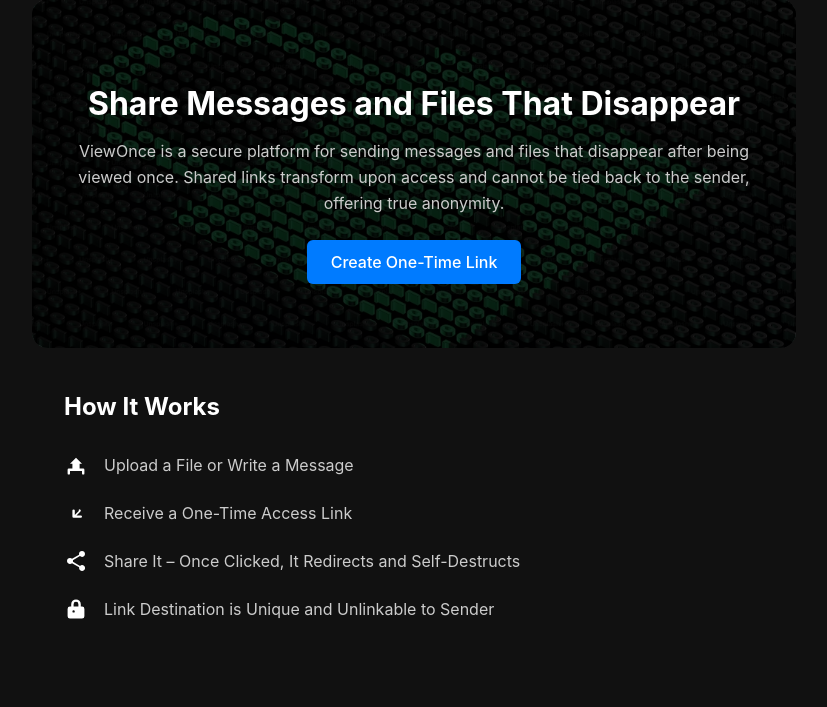
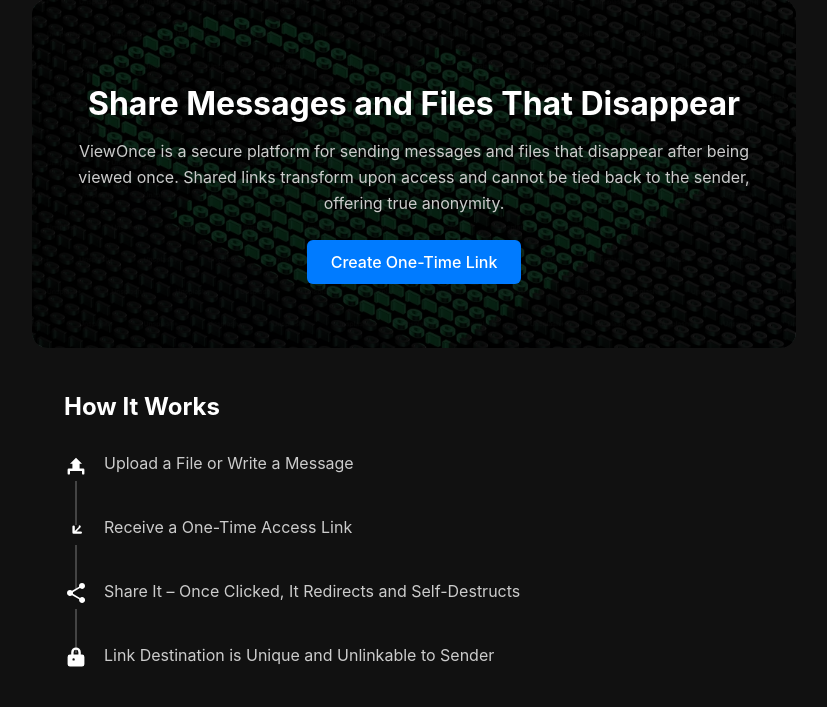
Before and after one commit to chistev/ViewOnce, a Django app: page / in a window 1280 px wide. Shown: the part 93-800 px from the top of the page, without its empty margins (226-1053 px from the left). Run offline with Django 5.2, Linux system fonts and the light colour scheme.

Commit message:
added vertical lines to link each svg in the how it works section

```diff
--- a/view_once/static/view_once/css/index.css
+++ b/view_once/static/view_once/css/index.css
@@ -71,7 +71,6 @@
     padding: 4rem 2rem;
 }
 
-/* Overlay to darken the background */
 .hero-content::before {
     content: "";
     position: absolute;
@@ -79,7 +78,7 @@
     left: 0;
     width: 100%;
     height: 100%;
-    background: rgba(0, 0, 0, 0.8); /* Adjust darkness here */
+    background: rgba(0, 0, 0, 0.8);
     border-radius: 1rem;
     z-index: 1;
 }
@@ -133,27 +132,52 @@
     list-style: none;
     padding: 0;
     margin: 0;
+    position: relative;
 }
 
-.steps li {
+.step {
     display: flex;
-    align-items: center;
-    margin-bottom: 1.5rem;
-    font-size: 1rem;
-    color: #ccc;
+    align-items: flex-start;
+    margin-bottom: 2.5rem;
+    position: relative;
 }
 
-.steps .icon {
+.step:last-child {
+    margin-bottom: 0;
+}
+
+.step-icon {
     width: 24px;
     height: 24px;
     margin-right: 1rem;
-    display: flex;
-    align-items: center;
-    justify-content: center;
+    position: relative;
+    z-index: 1;
+    flex-shrink: 0;
 }
 
-.steps .icon svg {
+.step-icon svg {
     width: 100%;
     height: 100%;
     fill: white;
 }
+
+.step-icon::after {
+    content: '';
+    position: absolute;
+    top: 28px;
+    left: 50%;
+    transform: translateX(-50%);
+    width: 2px;
+    height: calc(100% + 20px);
+    background-color: #444;
+    z-index: 0;
+}
+
+.step:last-child .step-icon::after {
+    display: none;
+}
+
+.step-text {
+    color: #ccc;
+    font-size: 1rem;
+}
--- a/view_once/templates/view_once/index.html
+++ b/view_once/templates/view_once/index.html
@@ -10,10 +10,8 @@
 <body>
     <nav class="navbar">
         <div class="navbar-left">
-            <!-- Gear Icon SVG -->
             <svg viewBox="0 0 20 20" xmlns="http://www.w3.org/2000/svg">
-                <path
-                    d="M11.983 1.013a1 1 0 00-1.966 0l-.16 1.143a7.004 7.004 0 00-1.566.907l-1.075-.622a1 1 0 00-1.366.366l-.983 1.703a1 1 0 00.366 1.366l1.075.622a7.028 7.028 0 000 1.814l-1.075.622a1 1 0 00-.366 1.366l.983 1.703a1 1 0 001.366.366l1.075-.622c.472.386.987.703 1.566.907l.16 1.143a1 1 0 001.966 0l.16-1.143a7.004 7.004 0 001.566-.907l1.075.622a1 1 0 001.366-.366l.983-1.703a1 1 0 00-.366-1.366l-1.075-.622a7.028 7.028 0 000-1.814l1.075-.622a1 1 0 00.366-1.366l-.983-1.703a1 1 0 00-1.366-.366l-1.075.622a7.004 7.004 0 00-1.566-.907l-.16-1.143zM10 13a3 3 0 110-6 3 3 0 010 6z" />
+                <path d="M11.983 1.013a1 1 0 00-1.966 0l-.16 1.143a7.004 7.004 0 00-1.566.907l-1.075-.622a1 1 0 00-1.366.366l-.983 1.703a1 1 0 00.366 1.366l1.075.622a7.028 7.028 0 000 1.814l-1.075.622a1 1 0 00-.366 1.366l.983 1.703a1 1 0 001.366.366l1.075-.622c.472.386.987.703 1.566.907l.16 1.143a1 1 0 001.966 0l.16-1.143a7.004 7.004 0 001.566-.907l1.075.622a1 1 0 001.366-.366l.983-1.703a1 1 0 00-.366-1.366l-1.075-.622a7.028 7.028 0 000-1.814l1.075-.622a1 1 0 00.366-1.366l-.983-1.703a1 1 0 00-1.366-.366l-1.075.622a7.004 7.004 0 00-1.566-.907l-.16-1.143zM10 13a3 3 0 110-6 3 3 0 010 6z" />
             </svg>
             ViewOnce
         </div>
@@ -24,6 +22,7 @@
             <a href="#" class="get-started">Get Started</a>
         </div>
     </nav>
+
     <div class="hero-section">
         <div class="hero-content">
             <h1>Share Messages and Files That Disappear</h1>
@@ -35,54 +34,50 @@
             <a href="#" class="hero-button">Create One-Time Link</a>
         </div>
     </div>
+
     <div class="how-it-works">
         <h2>How It Works</h2>
         <ul class="steps">
-            <li>
-                <span class="icon">
-                    <!-- Upload Icon -->
+            <li class="step">
+                <div class="step-icon">
                     <svg viewBox="0 0 20 20" fill="currentColor" xmlns="http://www.w3.org/2000/svg">
                         <path fill-rule="evenodd"
                             d="M3 14a1 1 0 011-1h3v-4H5l5-5 5 5h-2v4h3a1 1 0 011 1v3a1 1 0 11-2 0v-2H5v2a1 1 0 11-2 0v-3z"
                             clip-rule="evenodd" />
                     </svg>
-
-                </span>
-                Upload a File or Write a Message
+                </div>
+                <div class="step-text">Upload a File or Write a Message</div>
             </li>
-            <li>
-                <span class="icon">
-                    <!-- Link Icon -->
+            <li class="step">
+                <div class="step-icon">
                     <svg viewBox="0 0 20 20" fill="currentColor" xmlns="http://www.w3.org/2000/svg">
                         <path
                             d="M12.293 7.293a1 1 0 011.414 1.414L10.414 12H14a1 1 0 110 2H8a1 1 0 01-1-1V8a1 1 0 112 0v3.586l3.293-3.293z" />
                     </svg>
-                </span>
-                Receive a One-Time Access Link
+                </div>
+                <div class="step-text">Receive a One-Time Access Link</div>
             </li>
-            <li>
-                <span class="icon">
-                    <!-- Share Icon -->
+            <li class="step">
+                <div class="step-icon">
                     <svg viewBox="0 0 24 24" fill="currentColor" xmlns="http://www.w3.org/2000/svg">
                         <path
                             d="M18 16.08C17.24 16.08 16.56 16.38 16.04 16.88L8.91 12.7C8.96 12.47 9 12.24 9 12C9 11.76 8.96 11.53 8.91 11.3L15.96 7.11C16.5 7.62 17.22 7.92 18 7.92C19.66 7.92 21 6.58 21 4.96C21 3.34 19.66 2 18 2C16.34 2 15 3.34 15 4.96C15 5.2 15.04 5.43 15.09 5.66L8.04 9.85C7.5 9.34 6.78 9.04 6 9.04C4.34 9.04 3 10.38 3 12C3 13.62 4.34 14.96 6 14.96C6.78 14.96 7.5 14.66 8.04 14.15L15.16 18.34C15.11 18.56 15.08 18.78 15.08 19C15.08 20.66 16.42 22 18.08 22C19.74 22 21.08 20.66 21.08 19C21.08 17.34 19.74 16 18.08 16Z" />
                     </svg>
-
-                </span>
-                Share It – Once Clicked, It Redirects and Self-Destructs
+                </div>
+                <div class="step-text">Share It – Once Clicked, It Redirects and Self-Destructs</div>
             </li>
-            <li>
-                <span class="icon">
-                    <!-- Lock Icon -->
+            <li class="step">
+                <div class="step-icon">
                     <svg viewBox="0 0 20 20" fill="currentColor" xmlns="http://www.w3.org/2000/svg">
                         <path fill-rule="evenodd"
                             d="M10 2a4 4 0 00-4 4v2H5a2 2 0 00-2 2v6a2 2 0 002 2h10a2 2 0 002-2v-6a2 2 0 00-2-2h-1V6a4 4 0 00-4-4zM8 6a2 2 0 114 0v2H8V6zm-1 6a1 1 0 112 0 1 1 0 01-2 0z"
                             clip-rule="evenodd" />
                     </svg>
-                </span>
-                Link Destination is Unique and Unlinkable to Sender
+                </div>
+                <div class="step-text">Link Destination is Unique and Unlinkable to Sender</div>
             </li>
         </ul>
     </div>
 </body>
+
 </html>
```
